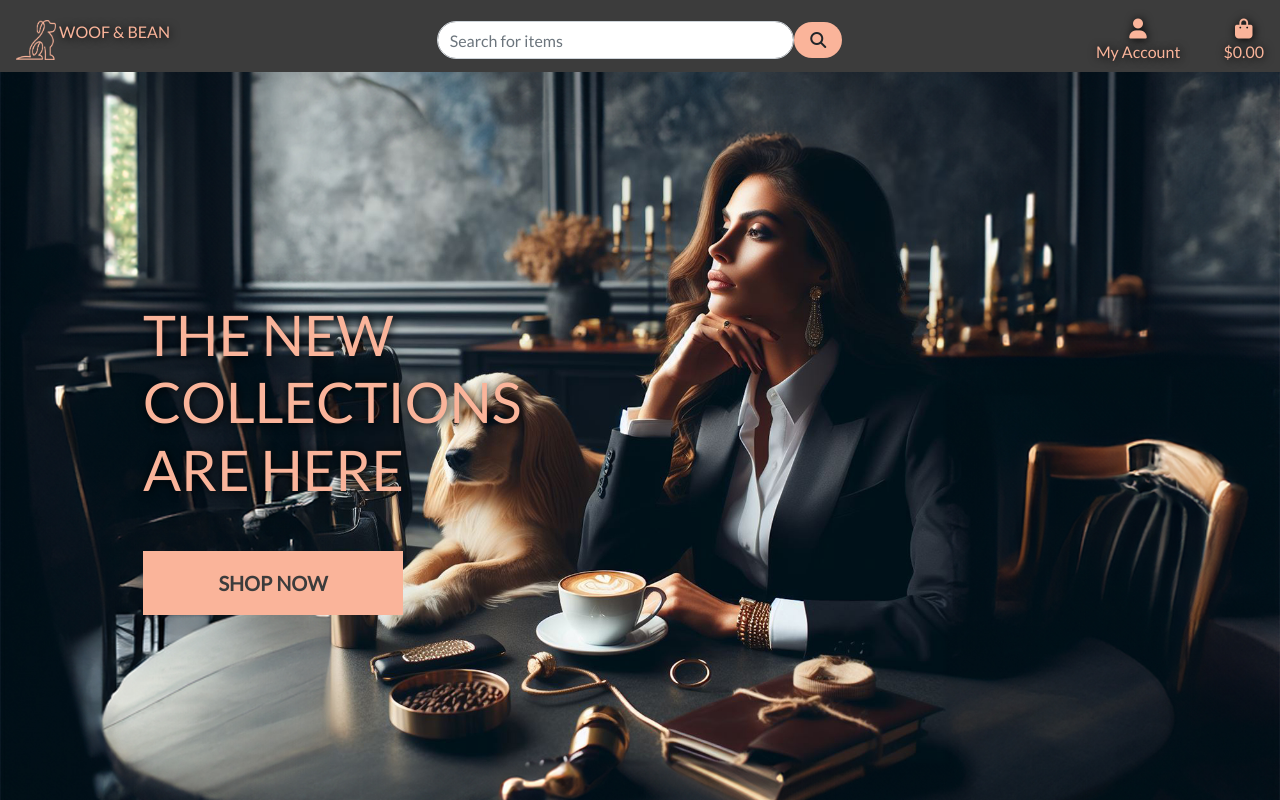
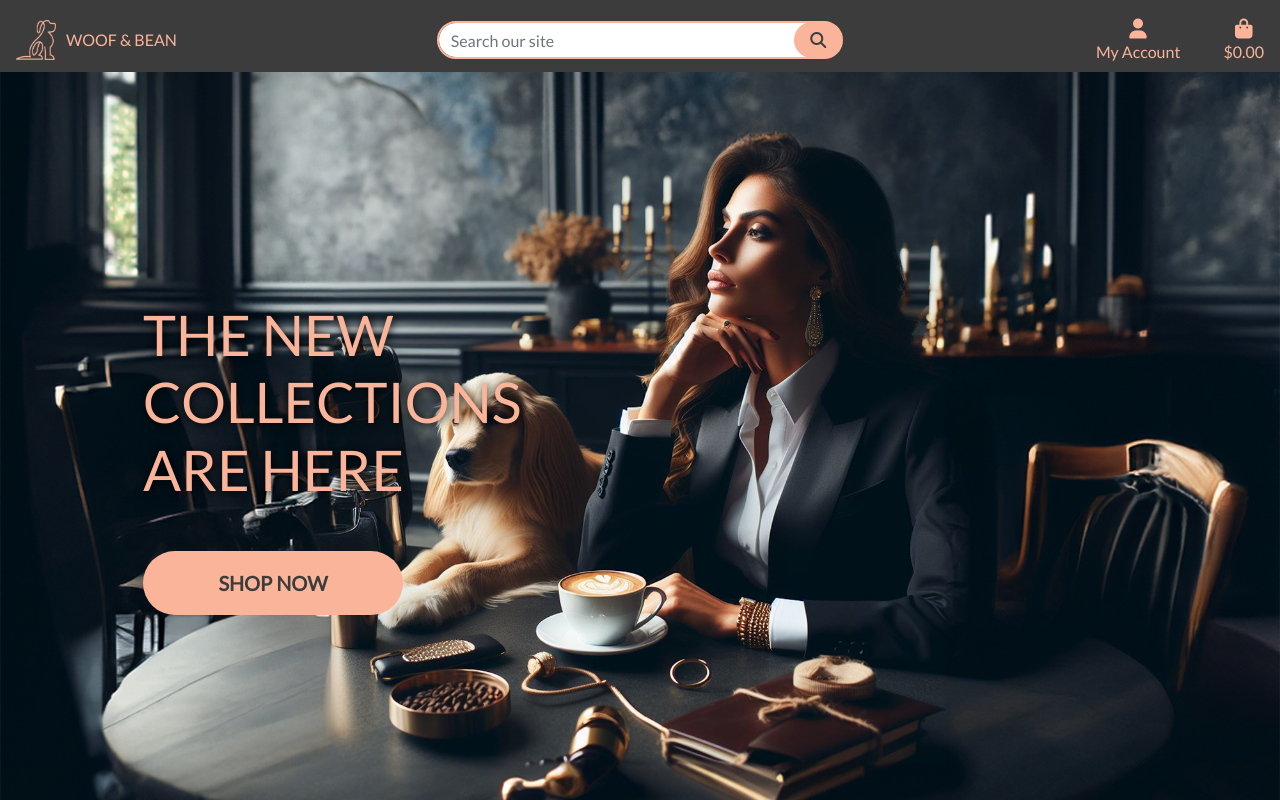
Before and after one commit to ThomasBallardCI/Woof-Bean, a Django app: page / in a window 1280 px wide. Run offline with Django 3.2, Linux system fonts and the light colour scheme; some libraries are stand-ins or nearby versions.

Commit message:
adjusted styling for nav, search and home buttons

```diff
--- a/home/templates/home/index.html
+++ b/home/templates/home/index.html
@@ -20,7 +20,7 @@ Home
             </h1>
             <div class="my-5">
                 <h4>
-                    <a href="" class="shop-now-button btn-custom btn btn-lg rounded-0 text-uppsercase py-3"><strong>SHOP NOW</strong></a>
+                    <a href="" class="shop-now-button btn-custom btn btn-lg rounded-pill text-uppsercase py-3"><strong>SHOP NOW</strong></a>
                 </h4>
             </div>
         </div>
--- a/static/css/base.css
+++ b/static/css/base.css
@@ -1,27 +1,6 @@
 html {
     height: 100%;
 }
-
-.text-custom {
-    color: #FAB49A;
-    text-shadow: 1px 1px 10px #000;
-}
-
-.bg-custom {
-    background-color: #3C3C3C;
-}
-
-.btn-custom {
-    background-color: #FAB49A;
-}
-
-/* .btn-custom:hover,
-.btn-custom:focus,
-.btn-custom:active {
-    background: #3C3C3C;
-    color: #FAB49A;
-    border: #FAB49A 1px solid;
-} */
 
 body {
     background: url('/media/backgroundimage.jpg') no-repeat center center fixed;
@@ -100,3 +79,80 @@ body {
         padding-top: 164px;
     }
 }
+
+
+/* my custom styling */
+.header-text-custom,
+.text-logo {
+    color: #FAB49A;
+}
+
+.header-text-custom:hover,
+.header-text-custom:active,
+.header-text-custom:focus {
+    text-shadow: 1px 1px 10px #000;
+    color: #FAB49A;
+}
+
+.text-custom {
+    color: #FAB49A;
+    text-shadow: 1px 1px 10px #000;
+}
+
+.logo-link {
+    display: flex;
+    align-items: center;
+}
+
+.text-logo {
+    margin-left: 10px;
+}
+
+.bg-custom {
+    background-color: #3C3C3C;
+}
+
+.btn-custom {
+    background-color: #FAB49A;
+    color: #3C3C3C;
+}
+
+.btn-custom-search {
+    background-color: #FAB49A;
+    color: #3C3C3C;
+}
+
+.btn-custom:hover,
+.btn-custom:focus,
+.btn-custom:active {
+    background: #3C3C3C;
+    color: #FAB49A;
+    box-shadow: 0 0 0 2px #FAB49A;
+}
+
+.btn-custom-search:hover,
+.btn-custom-search:focus,
+.btn-custom-search:active {
+    background: #3C3C3C;
+    color: #FAB49A;
+    border: 2px solid #FAB49A;
+}
+
+/* .search-bar:focus {
+    outline: 1px solid #FAB49A;
+    border: 1px solid #FAB49A;
+} */
+
+.search-bar {
+    border: 2px solid #FAB49A;
+}
+
+.dropdown-menu {
+    background-color: #FAB49A;
+    color: #3C3C3C;
+}
+
+.input-group-append {
+    right: 0;
+    z-index: 9999;
+}
--- a/templates/base.html
+++ b/templates/base.html
@@ -39,17 +39,17 @@
     <header class="containder-fluid fixed-top">
         <div id="topnav" class="row bg-custom pt-lg-2 d-none d-lg-flex">
             <div class="col-12 col-lg-4 my-auto py-1 py-lg-0 text-center text-lg-left">
-                <a href="{% url 'home' %}" class="nav-link main-logo-link">
+                <a href="{% url 'home' %}" class="nav-link main-logo-link logo-link">
                     <img src="/media/wblogo.png" width="40" height="40" class="d-inline-block align-top" alt="">
-                    <span class="logo-font text-custom my-0">Woof & Bean</span>
+                    <span class="logo-font text-logo my-0">Woof & Bean</span>
                 </a>
             </div>
             <div class="col-12 col-lg-4 my-auto py-1 py-lg-0">
                 <form method="GET" action="">
-                    <div class="input-group w-100">
-                        <input type="text" name="q" placeholder="Search for items" class="form-control rounded-pill">
-                        <div class="input-group-append">
-                            <button class="form-control btn btn-custom rounded-pill" type="submit">
+                    <div class="input-group w-100 position-relative">
+                        <input class="form-control search-bar rounded-pill pr-5" type="text" name="q" placeholder="Search our site">
+                        <div class="input-group-append position-absolute">
+                            <button class="form-control btn btn-custom-search rounded-pill" type="submit">
                                 <span class="icon">
                                     <i class="fas fa-search"></i>
                                 </span>
@@ -61,7 +61,7 @@
             <div class="col-12 col-lg-4 my-auto py-1 py-lg-0">
                 <ul class="list-inline list-unstyled text-center text-lg-right my-0">
                     <li class="list-inline-item dropdown">
-                        <a href="#" id="user-options" data-toggle="dropdown" aria-haspopup="true" aria-expanded="false" class="text-custom nav-link">
+                        <a href="#" id="user-options" data-toggle="dropdown" aria-haspopup="true" aria-expanded="false" class="header-text-custom nav-link">
                             <div class="text-center">
                                 <div><i class="fas fa-user fa-lg"></i></div>
                                 <p class="my-0">My Account</p>
@@ -81,7 +81,7 @@
                         </div>
                     </li>
                     <li class="list-inline-item">
-                        <a class="{% if grand_total %}text-info font-weight-bold{% else %}text-custom{% endif %} nav-link" href="">
+                        <a class="{% if grand_total %}text-info font-weight-bold{% else %}header-text-custom{% endif %} nav-link" href="">
                             <div class="text-center">
                                 <div><i class="fas fa-shopping-bag fa-lg"></i></div>
                                 <p class="my-0">
```
Also changed, not shown: README.md.
